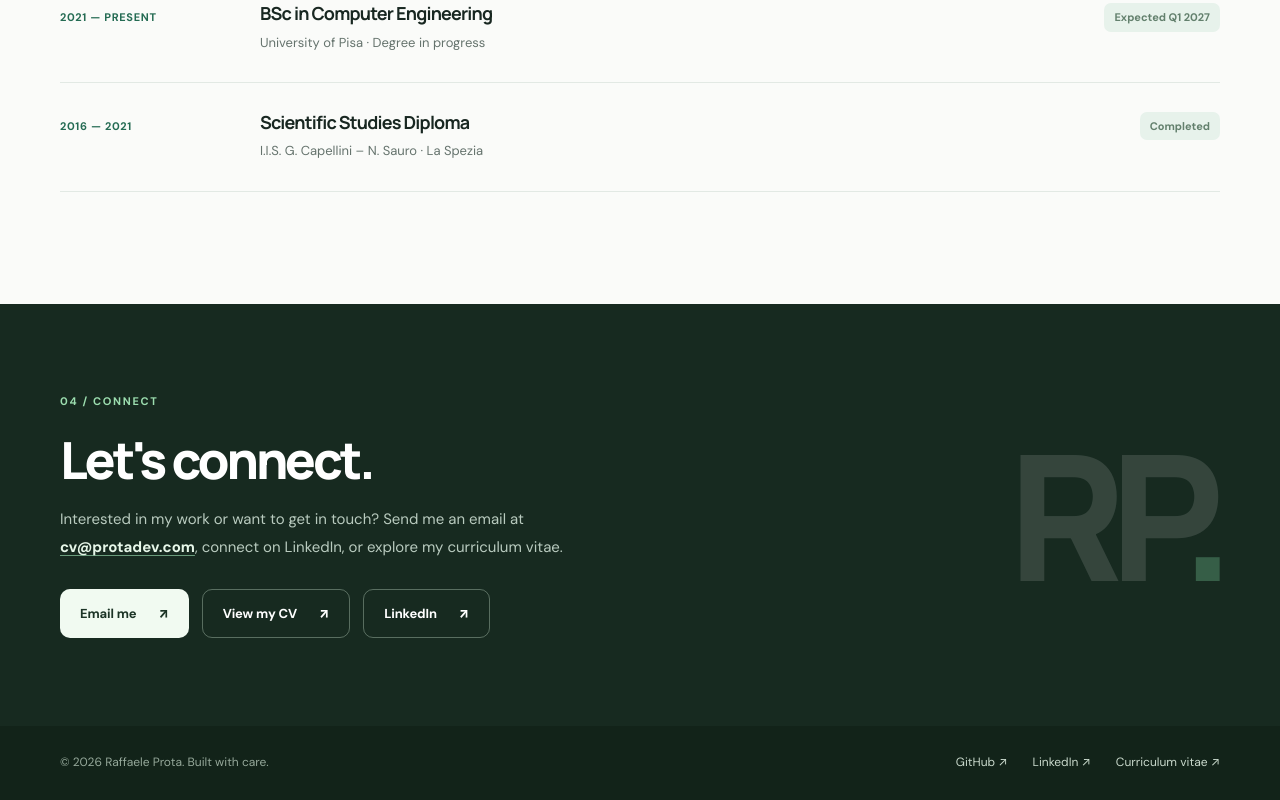
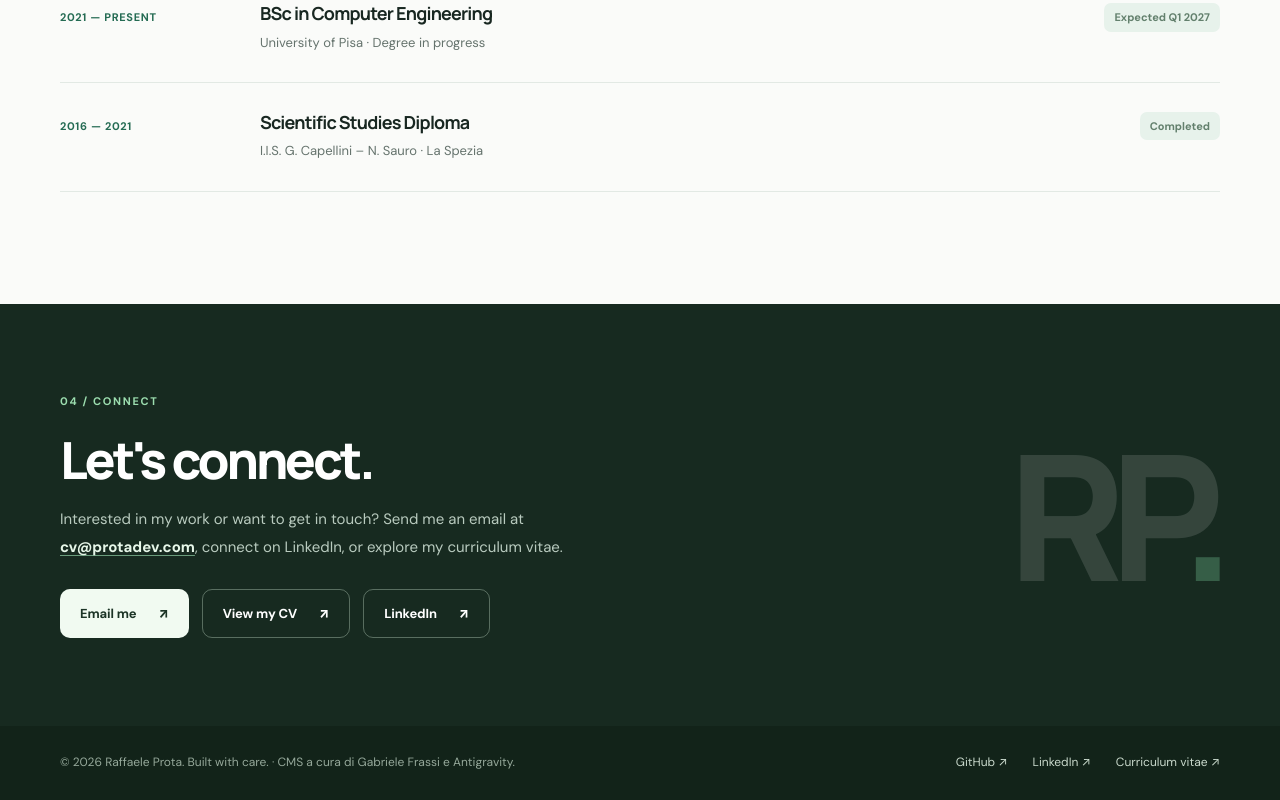
Before and after one commit to raffa-p/raffa-p.github.io, a plain HTML site: page index.html in a window 1280 px wide. Shown: the part 3475-4275 px from the top of the page. Drawn offline with Linux system fonts and the light colour scheme.

Commit message:
Credit Gabriele Frassi and Antigravity in portfolio footer

```diff
--- a/index.html
+++ b/index.html
@@ -212,7 +212,7 @@
 
   <footer class="site-footer">
     <div class="shell footer-inner">
-      <span>© 2026 Raffaele Prota. Built with care.</span>
+      <span>© 2026 Raffaele Prota. Built with care. · CMS a cura di Gabriele Frassi e Antigravity.</span>
       <div><a href="https://github.com/raffa-p" target="_blank" rel="noopener noreferrer">GitHub ↗</a><a href="https://www.linkedin.com/in/raffaele-prota" target="_blank" rel="noopener noreferrer">LinkedIn ↗</a><a href="./cv/">Curriculum vitae ↗</a></div>
     </div>
   </footer>
```
